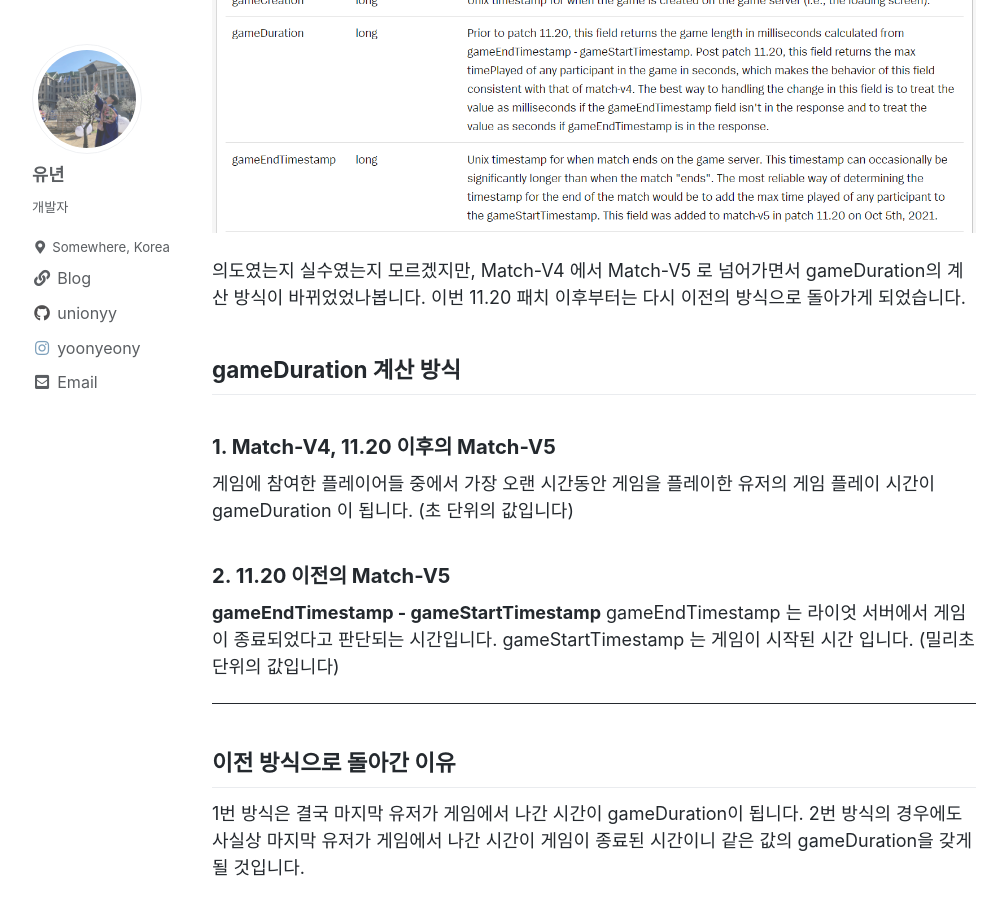
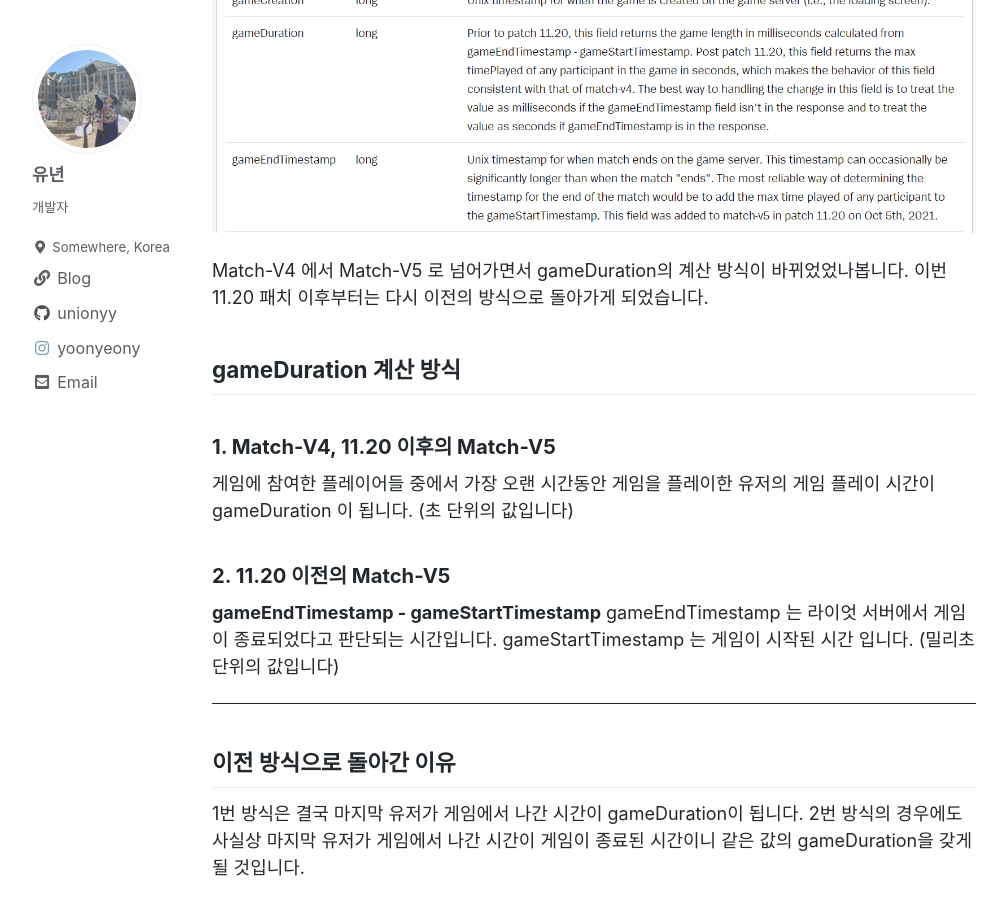
Before and after one commit to unionyy/blog, a Jekyll site: the page built from _posts/2021-10-09-lol-gameEndTimestamp.md, in a window 1280 px wide and 900 px high, scrolled down 807 px. Shown: the whole window, without its empty margins (46-1051 px from the left). Built offline with Jekyll 4.4.1, drawn with Linux system fonts in a browser that asks for light colours; cached includes are drawn as plain includes; a script that is not in the unit is left out; comment, search, counter and statistics services are not loaded.

Commit message:
modify game end timestamp

```diff
--- a/_posts/2021-10-09-lol-gameEndTimestamp.md
+++ b/_posts/2021-10-09-lol-gameEndTimestamp.md
@@ -21,7 +21,7 @@ Match-V4 에서 Match-V5 로 넘어가면서 gameDuration(게임 길이) 값이
 ## Riot API Match-V5 의 공식 안내
 ![new info](/assets/post-images/lol-game-duration/new-info.png)
 
-의도였는지 실수였는지 모르겠지만, Match-V4 에서 Match-V5 로 넘어가면서 gameDuration의 계산 방식이 바뀌었었나봅니다. 이번 11.20 패치 이후부터는 다시 이전의 방식으로 돌아가게 되었습니다.
+Match-V4 에서 Match-V5 로 넘어가면서 gameDuration의 계산 방식이 바뀌었었나봅니다. 이번 11.20 패치 이후부터는 다시 이전의 방식으로 돌아가게 되었습니다.
 
 ## gameDuration 계산 방식
 
```
